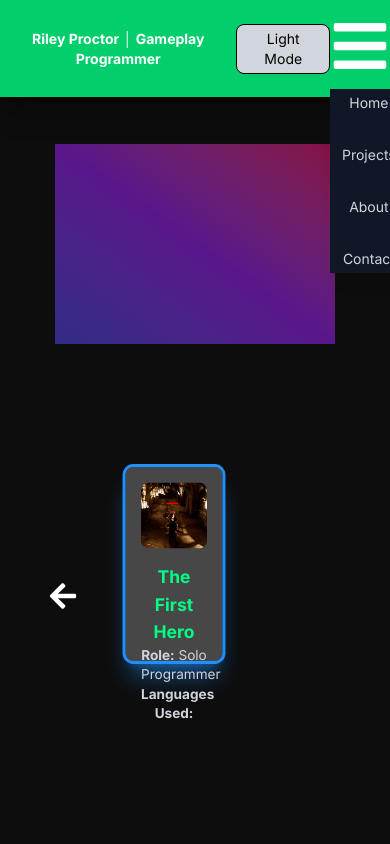
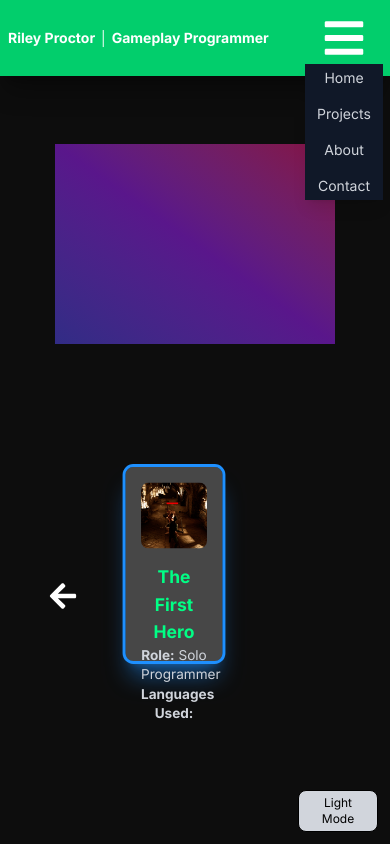
Before and after one commit to RProctor2006/RileyProctor-Portfolio, a React (Vite) app in the folder RileyProctor-PortfolioProject/: page / in a window 390 px wide. Both pictures are taken after a click on the button 360 px from the left and 46 px from the top of the page. Shown: the top 844 px of the page. Built offline with nearby package versions, Linux system fonts and the light colour scheme.

Commit message:
Improved Burger Icon
On mobile, the drop down from the burger icon would sit to the right of the icon. Now its centred

```diff
--- a/RileyProctor-PortfolioProject/src/App.tsx
+++ b/RileyProctor-PortfolioProject/src/App.tsx
@@ -5,14 +5,17 @@ import Hero from './components/Hero';
 import Projects from './components/Projects'
 import About from './components/About'
 import Contact from './components/Contact'
+import ThemeSwitchButton from "./components/ThemeSwitchButton.tsx";
 
 //import React from 'react';
 
 function App() {
 
     return (
-        <div id="root" className="min-w-screen mx-auto p-8 text-center bg-white text-black dark:bg-darkbg dark:text-white">
+        <div id="root" className="w-full h-full mx-auto p-8 text-center bg-white text-black dark:bg-darkbg dark:text-white">
             <Navbar />
+            <div className="fixed right-0 bottom-0 p-3"> <ThemeSwitchButton/> </div>
+
             <main className="">
                 <Hero />
                 <Projects />
--- a/RileyProctor-PortfolioProject/src/components/BurgerMenu.tsx
+++ b/RileyProctor-PortfolioProject/src/components/BurgerMenu.tsx
@@ -7,17 +7,17 @@ const BurgerMenu = () => {
     const [isPressed, setIsPressed] = useState(false);
 
     return (
-        <div>
+        <div className="flex flex-col items-center">
             <button
                 onClick={() => setIsPressed(!isPressed)}
             >
-                <FaBars className="w-15 h-15"/>
+                <FaBars className="w-11 h-11"/>
             </button>
 
             {isPressed && (
                 <div
-                    className="h-fit py-1 px-3 absolute mt-2 mx-auto bg-white dark:bg-gray-900 shadow-lg z-50 text-black dark:text-white">
-                    <ul className="sm:text-sm flex flex-col gap-8 text-gray-700 font-medium md:text-xl dark:text-gray-300 dark:shadow-white">
+                    className="h-fit py-1 px-3 absolute mt-12 bg-white dark:bg-gray-900 shadow-lg z-50 text-black dark:text-white">
+                    <ul className="sm:text-sm flex flex-col gap-4 text-gray-700 font-medium md:text-xl dark:text-gray-300 dark:shadow-white">
                         <li><Link to="home" smooth={true} duration={500} spy={true} offset={-80}
                                   activeClass="font-semibold"
                                   className="hover:text-darklightsec cursor-pointer transition-colors duration-300">Home</Link>
--- a/RileyProctor-PortfolioProject/src/components/Hero.tsx
+++ b/RileyProctor-PortfolioProject/src/components/Hero.tsx
@@ -2,7 +2,7 @@
 
 const Hero = () => {
     return (
-        <section id="home" className="sm:w-70 sm:h-50 sm:mt-28 md:h-[576px] md:w-[1024px] lg:w-[1360px] lg:h-[765px] flex flex-col mx-auto justify-center items-center text-center px-6 mt-12 bg-gradient-to-tr from-indigo-900 via-purple-900 to-pink-900 text-white">
+        <section id="home" className="sm:w-70 sm:h-50 sm:mt-28 md:h-[576px] md:w-[1024px] lg:w-[1360px] lg:h-[765px] flex flex-col mx-auto justify-center items-center text-center px-6 md:mt-15 lg:mt-12 bg-gradient-to-tr from-indigo-900 via-purple-900 to-pink-900 text-white">
             {/*
             <h1 className="text-5xl md:text-7xl font-extrabold mb-4">Hi, I'm Riley!</h1>
             <p className="text-xl md:text-2xl max-w-xl mb-8">Game Developer & Programmer | Creating immersive experiences & engaging gameplay</p>
--- a/RileyProctor-PortfolioProject/src/components/Navbar.tsx
+++ b/RileyProctor-PortfolioProject/src/components/Navbar.tsx
@@ -2,7 +2,6 @@
 import { Link, scrollSpy } from 'react-scroll'
 import { useEffect } from 'react'
 
-import ThemeSwitchButton from "./ThemeSwitchButton.tsx";
 import BurgerMenu from "./BurgerMenu.tsx";
 
 
@@ -16,10 +15,9 @@ const Navbar = () => {
 
     return (
         <nav
-            className="fixed sm:w-dvw sm:text-sm top-0 left-0 right-0 bg-lightacc1/80 backdrop-blur-md shadow-md z-50 text-lighttext dark:bg-darklight/80 dark:text-white dark:shadow-xl/30">
-            <div className="max-w-6xl mx-auto  py-4 flex justify-between items-center">
+            className="fixed sm:w-dvw sm:text-sm sm:pr-6 sm:pl-2 top-0 left-0 right-0 bg-lightacc1/80 backdrop-blur-md shadow-md z-50 text-lighttext dark:bg-darklight/80 dark:text-white dark:shadow-xl/30">
+            <div className="max-w-6xl mx-auto py-4 flex flex-row items-center justify-between sm:gap-6 md:gap-8">
                 <div className="sm:text-sm md:text-2xl font-bold">Riley Proctor │ Gameplay Programmer</div>
-                <ThemeSwitchButton/>
 
                 {/*If device viewport is larger than phone size, then display headings in navbar*/}
                 {window.innerWidth > 768 ? (
--- a/RileyProctor-PortfolioProject/src/components/ThemeSwitchButton.tsx
+++ b/RileyProctor-PortfolioProject/src/components/ThemeSwitchButton.tsx
@@ -16,7 +16,7 @@ const ToggleThemeButton = () => {
     return (
         <button
             onClick={() => setIsDark(!isDark)}
-            className="px-3 py-1 border rounded-lg bg-darkbg text-white dark:bg-gray-300 dark:text-black cursor-pointer hover:bg-darklightsec dark:hover:text-white dark:hover:border-black"
+            className="px-3 py-1 border sm:w-20 sm:text-xs md:w-30 md:h-11 md:text-base rounded-lg bg-darkbg text-white dark:bg-gray-300 dark:text-black cursor-pointer hover:bg-darklightsec dark:hover:text-white dark:hover:border-black"
         >
             {isDark ? 'Light Mode' : 'Dark Mode'}
         </button>
```
